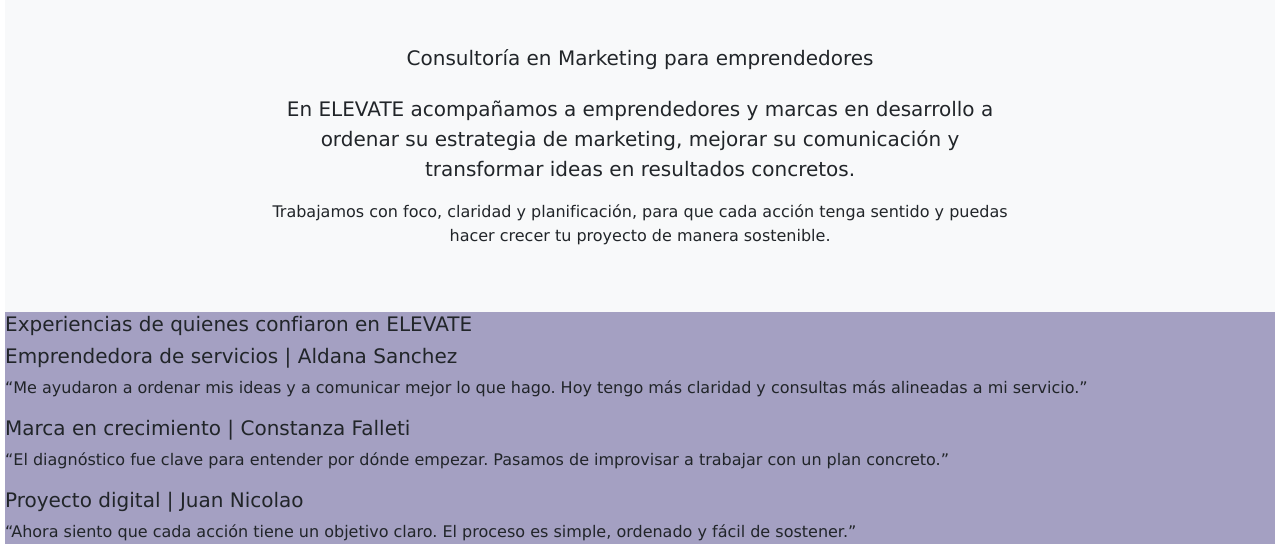
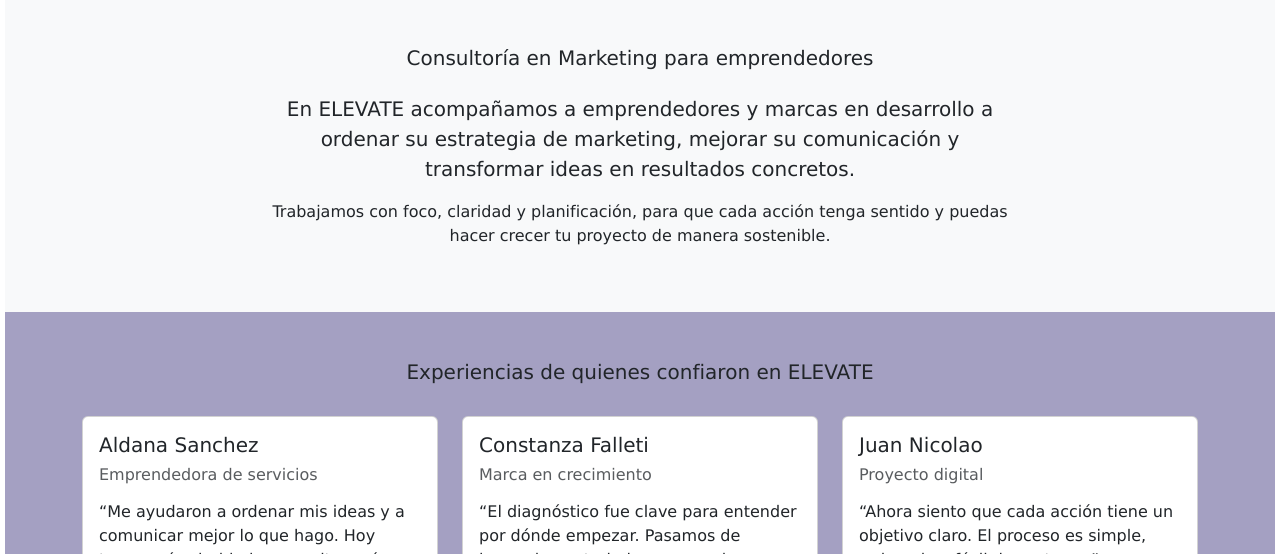
Before and after one commit to monsalvescamiloa-source/Tareas-coderhouse, a plain HTML site: page Index.html in a window 1280 px wide. Shown: the part 63-617 px from the top of the page. Drawn offline with nearby package versions, Linux system fonts and the light colour scheme.

Commit message:
Sección de testimonios

```diff
--- a/Index.html
+++ b/Index.html
@@ -69,38 +69,66 @@
         </div>
     </section>
 
- <section>
+ <!-- ===== TESTIMONIOS ===== -->
+    <section class="py-5">
+        <div class="container">
+            <!-- Título de sección -->
+            <div class="row mb-4">
+                <div class="col text-center">
                     <h2>Experiencias de quienes confiaron en ELEVATE</h2>
+                </div>
+            </div>
 
-            <div>
-                <h3>Emprendedora de servicios | Aldana Sanchez </h3>
-                <p>
+            <!-- Grilla de testimonios -->
+            <div class="row g-4">
+
+                <!-- Testimonio 1 -->
+                <div class="col-md-4">
+                    <div class="card h-100">
+                        <div class="card-body">
+                            <h3 class="h5">Aldana Sanchez</h3>
+                            <h4 class="h6 text-muted">Emprendedora de servicios</h4>
+                            <p class="mt-3">
                                 “Me ayudaron a ordenar mis ideas y a comunicar mejor lo que hago.
                                 Hoy tengo más claridad y consultas más alineadas a mi servicio.”
                             </p>
                         </div>
+                    </div>
+                </div>
 
-            <div>
-                <h3>Marca en crecimiento | Constanza Falleti </h3>
-                <p>
+                <!-- Testimonio 2 -->
+                <div class="col-md-4">
+                    <div class="card h-100">
+                        <div class="card-body">
+                            <h3 class="h5">Constanza Falleti</h3>
+                            <h4 class="h6 text-muted">Marca en crecimiento</h4>
+                            <p class="mt-3">
                                 “El diagnóstico fue clave para entender por dónde empezar.
                                 Pasamos de improvisar a trabajar con un plan concreto.”
                             </p>
                         </div>
+                    </div>
+                </div>
 
-            <div>
-                <h3>Proyecto digital | Juan Nicolao</h3>
-                <p>
+                <!-- Testimonio 3 -->
+                <div class="col-md-4">
+                    <div class="card h-100">
+                        <div class="card-body">
+                            <h3 class="h5">Juan Nicolao</h3>
+                            <h4 class="h6 text-muted">Proyecto digital</h4>
+                            <p class="mt-3">
                                 “Ahora siento que cada acción tiene un objetivo claro.
                                 El proceso es simple, ordenado y fácil de sostener.”
                             </p>
                         </div>
+                    </div>
+                </div>
 
+            </div>
+        </div>
     </section>
 
-
 </main>
-
 
 
     <footer>
```
Lines whose indentation alone changed are shown as unchanged.
